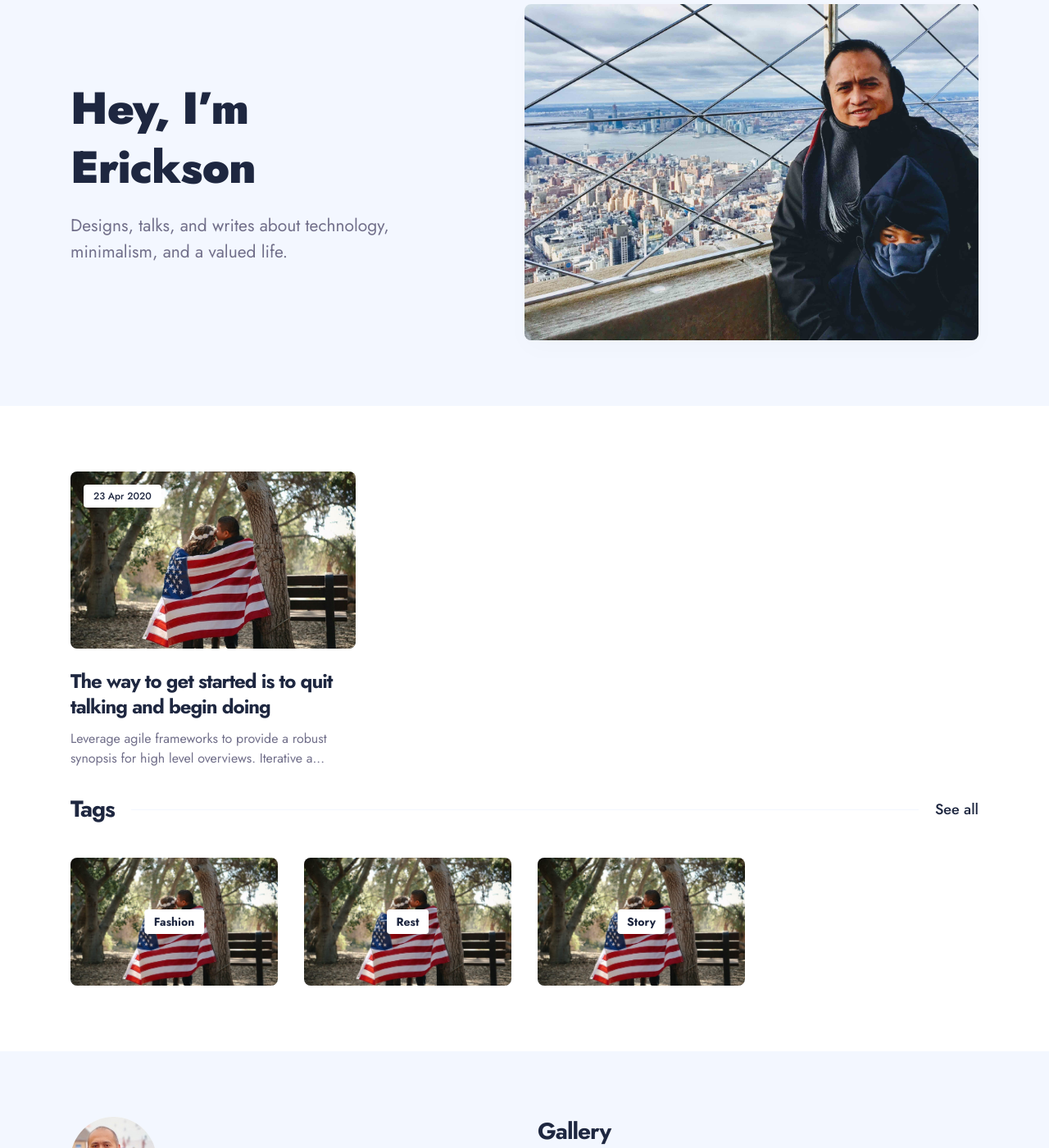
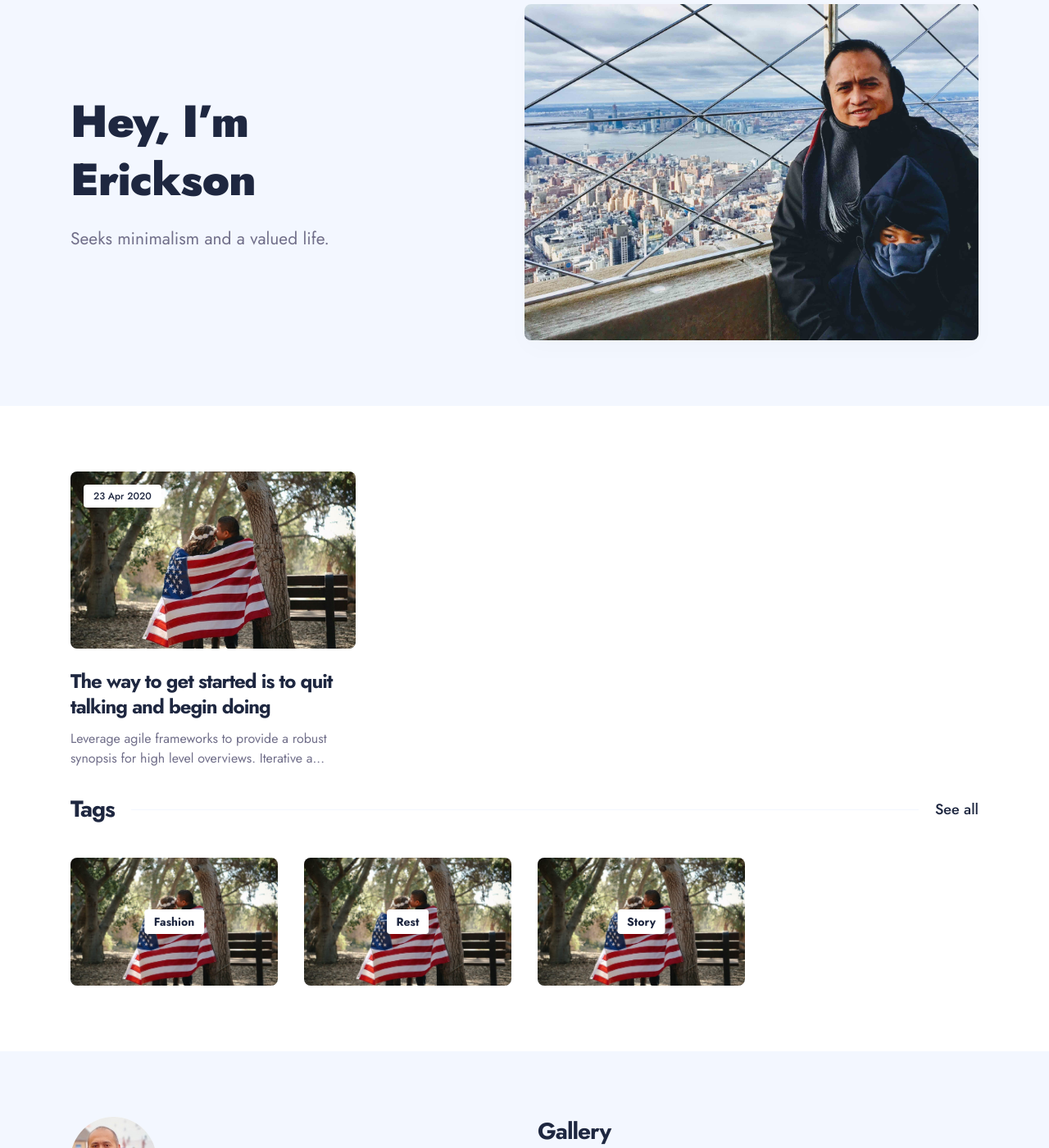
Before and after one commit to onelessclutter/onelessclutter.github.io, a Jekyll site: the page built from index.html, in a window 1280 px wide and 1400 px high, scrolled down 195 px. Shown: the whole window at 82% size. Built offline with Jekyll 4.4.1, drawn with Linux system fonts in a browser that asks for light colours; nearby versions of some CDN libraries; the list of posts is cut into pages by our own code; some of the changed text lies outside the part shown.

Commit message:
Change desc

```diff
--- a/_config.yml
+++ b/_config.yml
@@ -12,7 +12,7 @@ color_scheme: auto # You can choose three modes auto, light, and dark. By defaul
 # Author Settings
 author:
   author__name: Erickson
-  author__bio: Designs, talks, and writes about technology, minimalism, and a valued life.
+  author__bio: Seeks minimalism and a valued life.
   author__avatar: '/images/01-1.jpg'
 
 social:
@@ -30,7 +30,7 @@ social:
 # Hero Settings
 hero:
   hero__title: Hey, I’m Erickson
-  hero__description: Designs, talks, and writes about technology, minimalism, and a valued life.
+  hero__description: Seeks minimalism and a valued life.
   hero__image: '/images/01.jpg'
 
 
```
